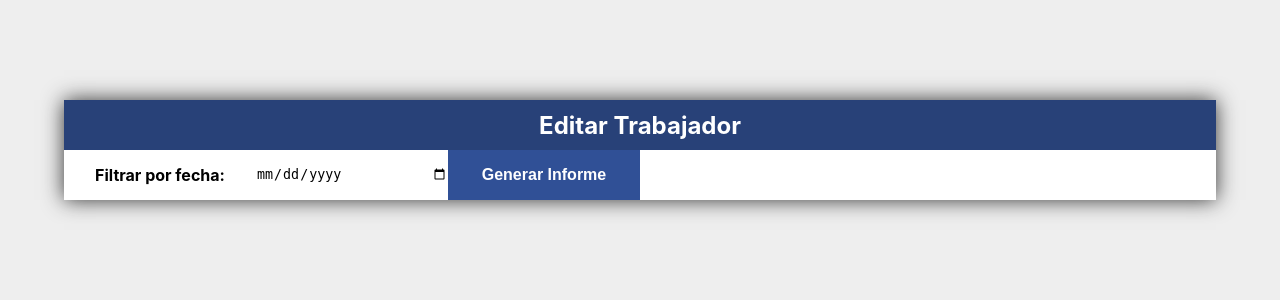
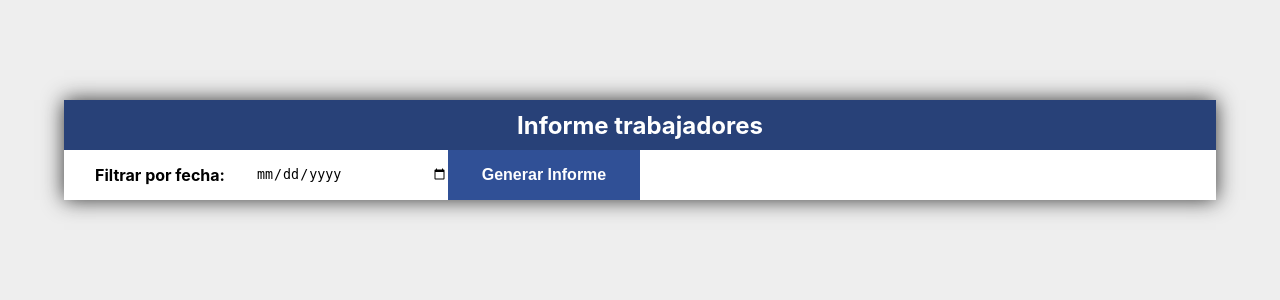
Before and after one commit to ismaelaliaga/2-Control-Usuarios, a PHP site: page /admin/generar_informe.php in a window 1280 px wide. Shown: the top 300 px of the page. Run offline with PHP 8.4, Linux system fonts and the light colour scheme.

Commit message:
modificado titulo tabla informe

```diff
--- a/admin/generar_informe.php
+++ b/admin/generar_informe.php
@@ -16,7 +16,7 @@
     ?>
 
         <form method="post" class="contenedor_tabla">
-            <div class="contenedor_titulo">Editar Trabajador</div>
+            <div class="contenedor_titulo">Informe trabajadores</div>
             <div class="grid_header">Filtrar por fecha: </div><input type="date" name="fecha" id="fecha">
             <button class="grid_items_edit" type="submit" name="enviar">Generar Informe</button>
 
```
